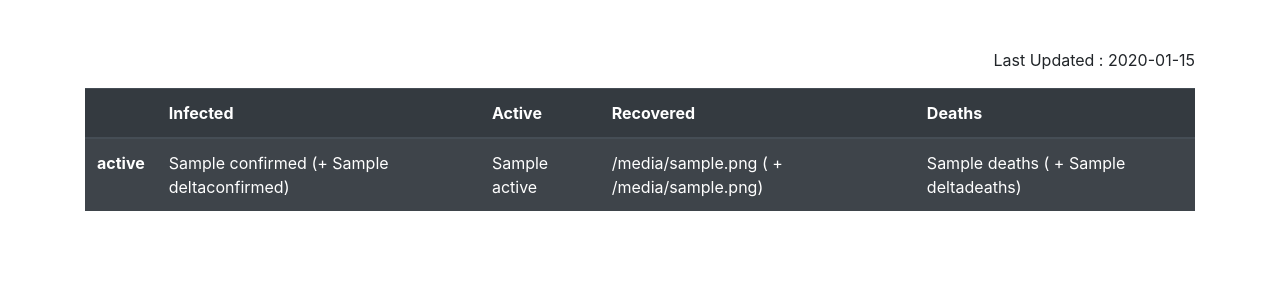
After one commit to LikhithRaju0501/Covid19_Django, a Django app: template stayhome/templates/total.html in a window 1280 px wide. The commit adds this page. Shown: the top 300 px of the page. Run offline with Django 3.2, Linux system fonts and the light colour scheme; the template is opened without the code that fills it: most values are stand-ins (such as "Sample title", 1, 10 or a date in 2020); some libraries are stand-ins or nearby versions.

Commit message:
Added Total

```diff
--- a/stayhome/templates/details.html
+++ b/stayhome/templates/details.html
@@ -4,6 +4,8 @@
 	<title></title>
 </head>
 <body>
- 	<h1>Hello</h1>
+	{% for case in corona %}
+ 	<h1>Total cases : {{case.total}}</h1>
+	{% endfor %}
 </body>
 </html>
--- a/stayhome/templates/home.html
+++ b/stayhome/templates/home.html
@@ -14,8 +14,6 @@
 <div class="container jumbotron bg-dark text-white">
     <h2>India COVID-19 Coronavirus Daily Report Page</h2>
     <div id="panels">
-    <h2>Total</h2>
-    <p>U.V.C.E is one of the best Engg Collleges in Karnataka</p>
     {% for key , value in state_status.items %}
     <h2>{{key}}</h2>
       <div class="panels2">
@@ -34,7 +32,7 @@
         $("#panels").accordion({
             collapsible : true ,
             event : "click" ,
-            active : 0,
+            active : 9,
             animate : 300 ,
             heightStyle : true
         });
--- /dev/null
+++ b/stayhome/templates/total.html
@@ -0,0 +1,37 @@
+{% extends 'base.html' %}
+{% block content %}
+<div class="container">
+	<br><br>
+{% if total %}
+<p align ="right">Last Updated : {{total.statewise.0.lastupdatedtime}} </p>
+{% endif %}
+	<table class="table table-striped table-dark">
+  <thead>
+    <tr>
+      <th scope="col"></th>
+      <th scope="col">Infected</th>
+      <th scope="col">Active</th>
+      <th scope="col">Recovered</th>
+      <th scope="col">Deaths</th>
+
+    </tr>
+  </thead>
+  <tbody>
+    <tr>
+           				{% if total %}
+	{% for case in total.statewise %}
+      <th scope="row">{{case.state}}</th>
+      <td>{{case.confirmed}} (+ {{case.deltaconfirmed}})</td>
+      <td>{{case.active}}</td>
+      <td>{{case.recovered}} ( + {{case.deltarecovered}})</td>
+      <td>{{case.deaths}} ( + {{case.deltadeaths}})</td>
+    </tr>
+
+       	{% endfor %}
+	{% endif %}
+
+  </tbody>
+</table>
+
+</div>
+{% endblock %}
--- a/stayhome/urls.py
+++ b/stayhome/urls.py
@@ -6,5 +6,7 @@ from .  import views
 urlpatterns = [
     path('patients/', views.patients , name="patients" ),
     path('details/', views.details , name="details" ),
-    path('', views.home , name="home" ),
+    path('state_wise/', views.home , name="home" ),
+    path('', views.total , name="total" ),
+
 ]
```
Also changed, not shown: stayhome/views.py (+14 -2 lines).
